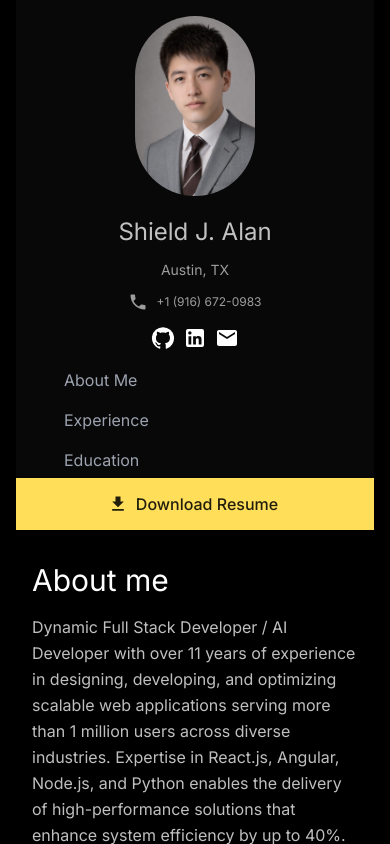
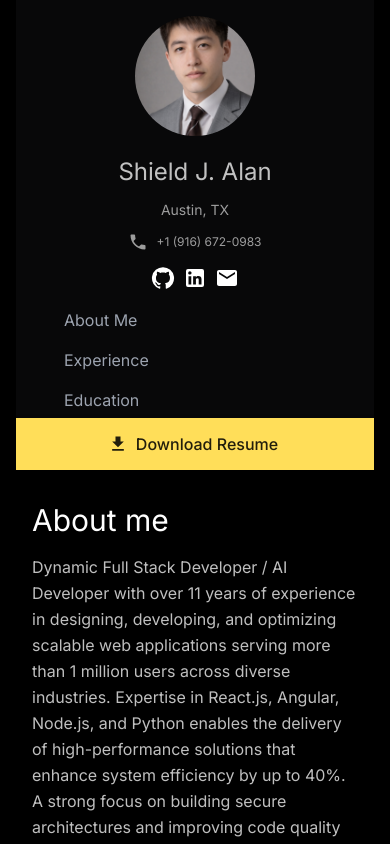
Before and after one commit to StormRunner06106/joseph-portfolio, a Next.js app: page / in a window 390 px wide. Built offline with nearby package versions, Linux system fonts and the light colour scheme.

Commit message:
Hero avatar resolution gets higher

```diff
--- a/app/page.tsx
+++ b/app/page.tsx
@@ -128,9 +128,9 @@ export default function Home() {
             <Image
               src="/suit1.png"
               alt={name || "Profile"}
-              width={120}
-              height={120}
-              className="rounded-full object-cover md:w-[150px] md:h-[150px]"
+              width={300}
+              height={300}
+              className="rounded-full object-cover w-[120px] h-[120px] md:w-[150px] md:h-[150px]"
               priority
             />
           </div>
```
